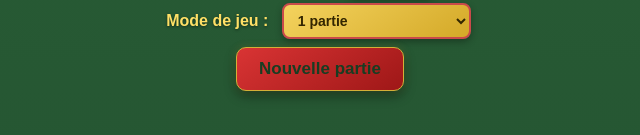
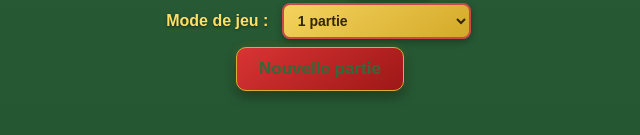
Before and after one commit to loured12/Atoumoulin, a plain HTML site: page index.html in a window 1280 px wide. Shown: the part 451-586 px from the top of the page, 320-960 px from the left. Drawn offline with Linux system fonts and the light colour scheme.

Commit message:
Change color from #183d22 to #2f6b3a

```diff
--- a/style.css
+++ b/style.css
@@ -437,7 +437,7 @@ label {
     #9e1717
   );
 
-  color: #183d22;
+  color: #2f6b3a;
 
   border: 1px solid #d4af37;
 
```
